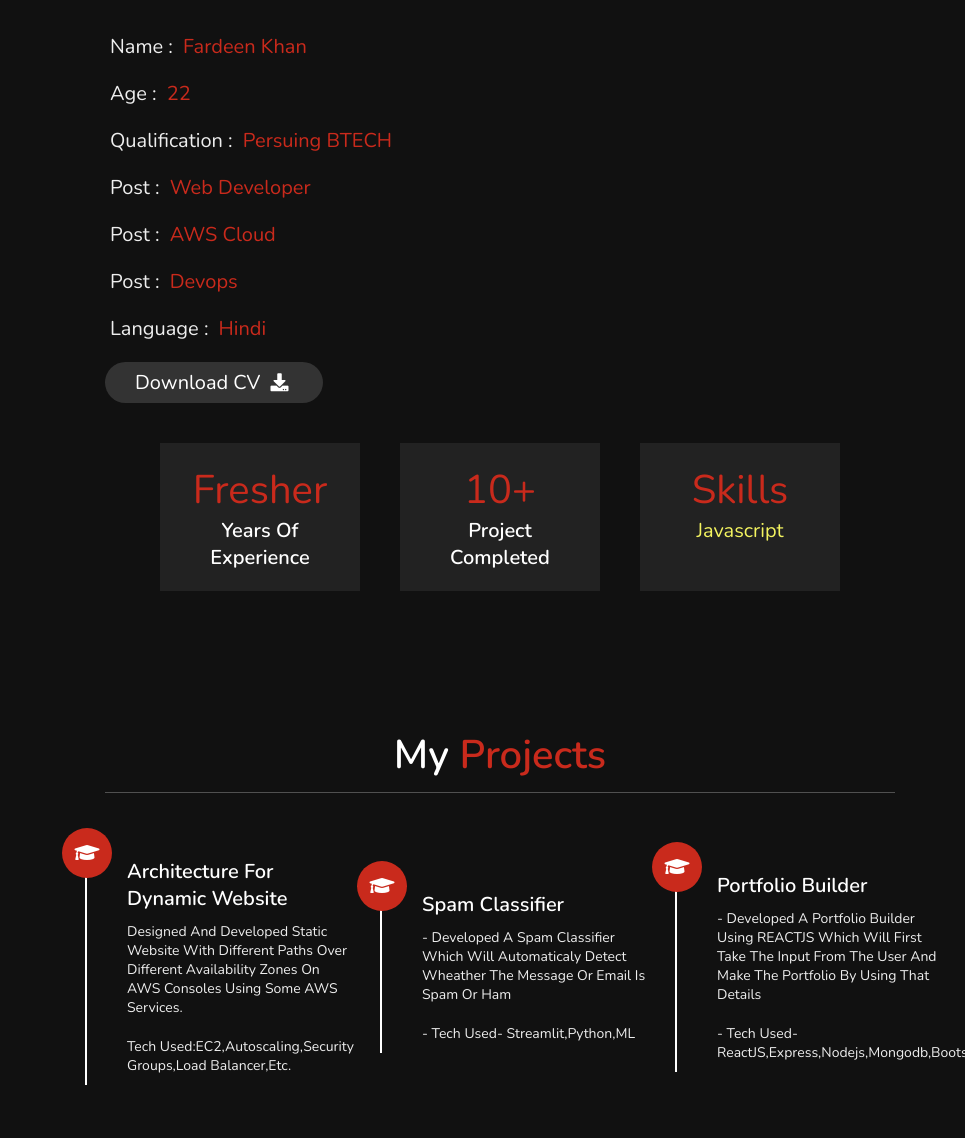
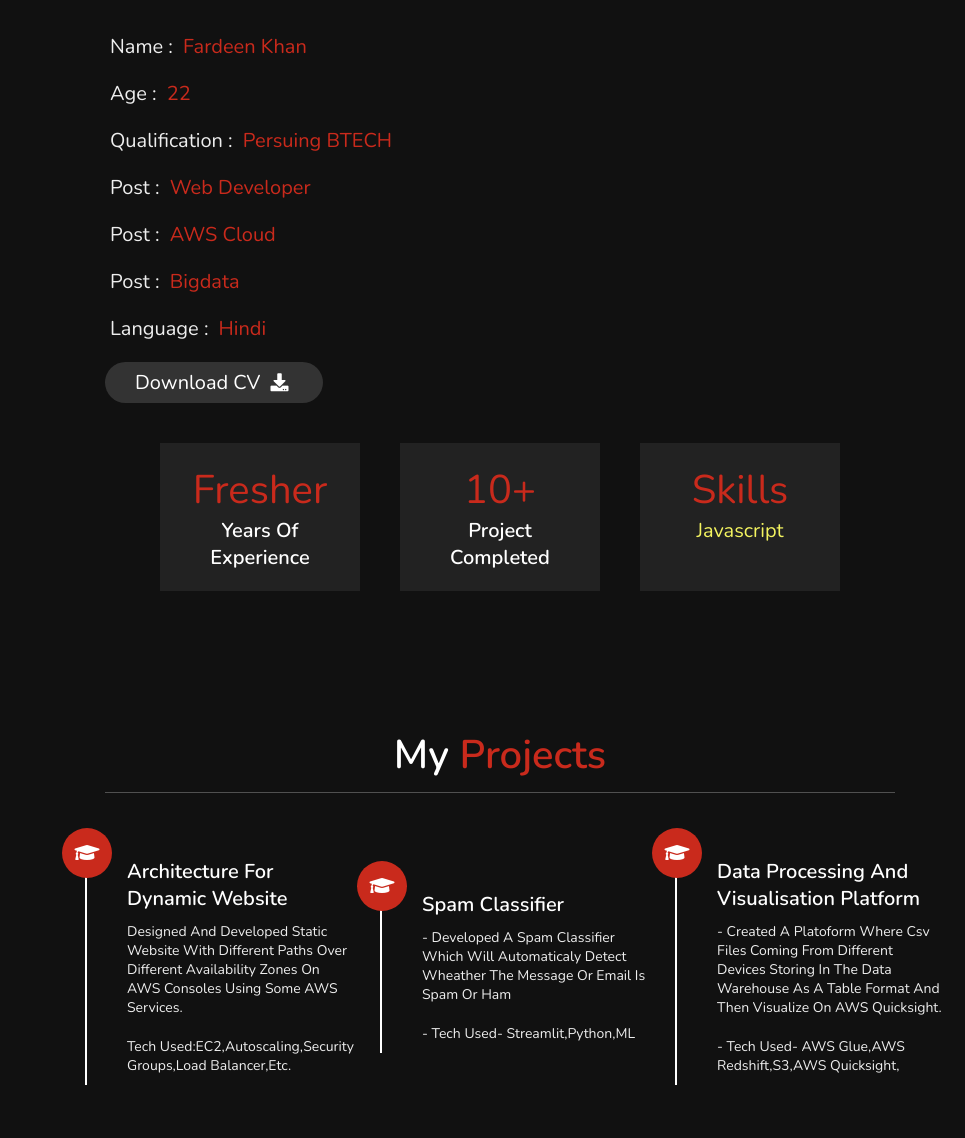
Before and after one commit to Fardeen787/fardeen, a plain HTML site: page index.html in a window 1280 px wide. Shown: the part 892-2030 px from the top of the page, without its empty margins (315-1280 px from the left). Drawn offline with nearby package versions, Linux system fonts and the light colour scheme; files whose address does not match are found by name.

Commit message:
3rd Changes

```diff
--- a/index.html
+++ b/index.html
@@ -49,7 +49,7 @@
     <h3>HI THERE !</h3>
     <h1>I'M <span>Fardeen Khan</span></h1>
 
-    <p>A reliable and passionate individual looking to work as a SDE .Offering expertise in C++,Web development,Devops and Cloud
+    <p>A reliable and passionate individual looking to work as a SDE .Offering expertise in C++,Web development,Bigdata and Cloud
     </p>
 
     <a href="#about"><button class="btn">about me <i class="fas fa-user"></i></button></a>
@@ -79,9 +79,9 @@
         <h3> <span> qualification : </span> Persuing BTECH </h3>
         <h3> <span> post : </span> Web developer </h3>
         <h3> <span> post : </span> AWS Cloud </h3>
-        <h3> <span> post : </span> Devops </h3>
+        <h3> <span> post : </span> Bigdata </h3>
         <h3> <span> language : </span> hindi </h3>
-        <a href="https://drive.google.com/uc?export=download&id=1HJ8fyDZdiXHl0yXPAJ_fjwOB-Rdv0ZaV"><button class="btn"> download CV <i class="fas fa-download"></i> </button></a>
+        <a href="https://drive.google.com/file/d/1PvnLmHSQv2uMqG-3Q8lYUuwBUd0kI8xb/view?usp=sharing"><button class="btn"> download CV <i class="fas fa-download"></i> </button></a>
     </div>
 
     <div class="counter">
@@ -143,9 +143,10 @@
     </div>
     <div class="box">
         <i class="fas fa-graduation-cap"></i>
-        <h3>Portfolio Builder</h3>
-        <p>- Developed a Portfolio Builder using REACTJS which will first take the input from the user and make the portfolio by using that details</p>
-        <p>- Tech used- ReactJS,Express,Nodejs,Mongodb,Bootstrap</p>
+        <h3>Data Processing and Visualisation Platform</h3>
+        <p>- Created a platoform where Csv files coming from different devices storing in the data warehouse as a table format and then visualize on AWS Quicksight.
+        </p>
+        <p>- Tech used- AWS Glue,AWS Redshift,S3,AWS Quicksight,</p>
     </div>
 
 
@@ -275,7 +276,7 @@
 <!-- custom js file link  -->
 <script src="js/script.js"></script>
 <script>
-    var example = ['Web Developer', 'Cloud', 'Devops'];
+    var example = ['Web Developer', 'Cloud', 'Bigdata'];
 
     textSequence(0);
     function textSequence(i) {
```
